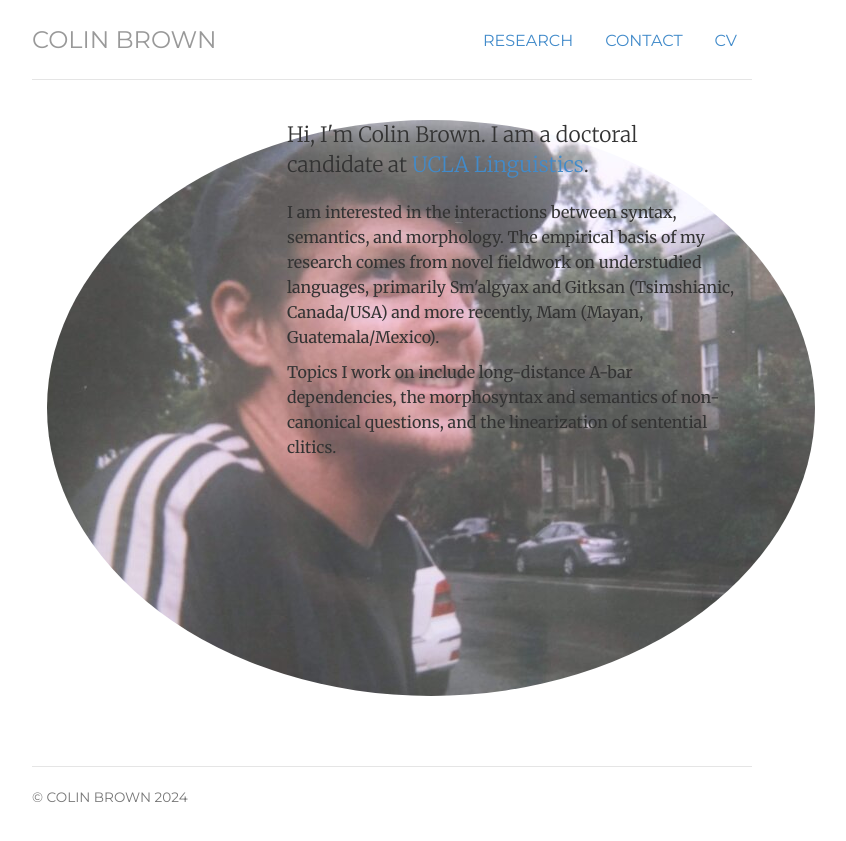
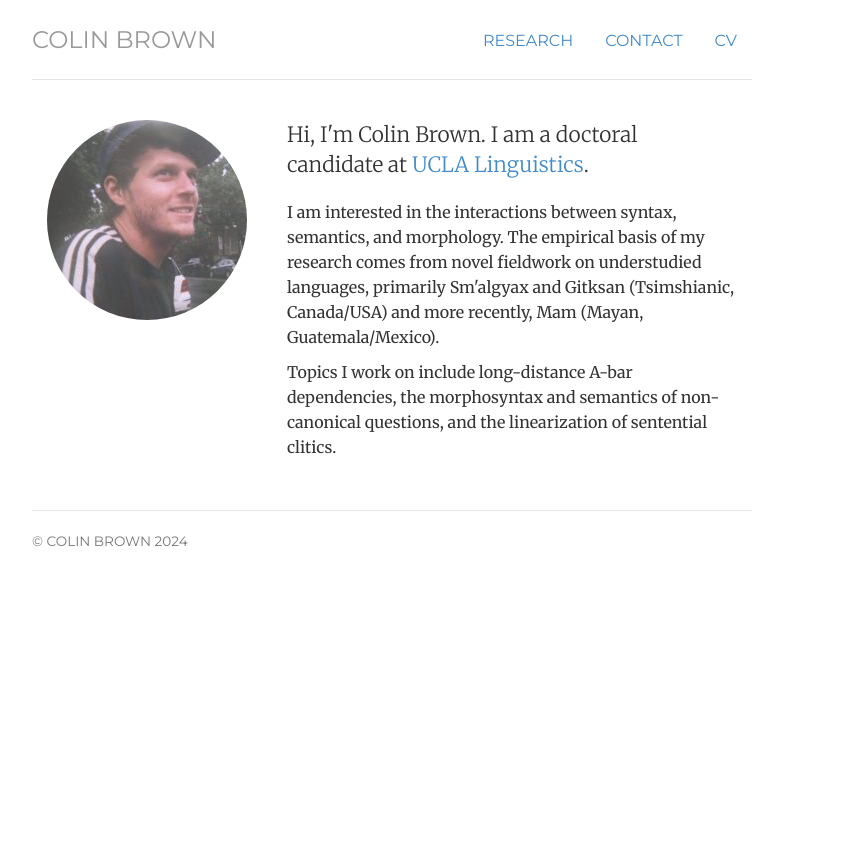
Before and after one commit to colinbr/colinbr.github.io, a Jekyll site: the page built from index.html, in a window 1280 px wide. Shown: the top 841 px of the page, without its empty margins (248-1094 px from the left). Built offline with Jekyll 4.4.1, drawn with Linux system fonts in a browser that asks for light colours.

Commit message:
change avatar

```diff
--- a/contact/index.html
+++ b/contact/index.html
@@ -2,13 +2,14 @@
 layout: default
 title: Colin Brown
 research: passive
+contact: active
 teaching: passive
 cv: passive
 description: Colin Brown is a doctoral candidate in linguistics at UCLA.
 ---
 <div class="contact">
 
-	<p>You can get in touch with or find me at: <a href="mailto: colinjbrown@ucla.edu">colinjbrown@ucla.edu</a></p>
+	<p>You can get in touch with or find me at: <a href="mailto: colinjbrown@ucla.edu">colinjbrown@ucla.edu</a>.</p>
 
 	<!-- <ul class="list-unstyled">
 	<li><a href="https://linguistics.ucla.edu/person/colin-brown/">@UCLA</a></li>
--- a/index.html
+++ b/index.html
@@ -10,7 +10,7 @@ description: Colin Brown is a doctoral candidate in linguistics at UCLA.
 <!-- <div class="jumbotron"> -->
 <div class="row marketing">
 	<div class="col-sm-4">
-	<img  class="img-circle avatar" alt="Colin Brown" src="img/colinbrownphoto200px.jpg">
+	<img  class="img-circle avatar" alt="Colin Brown" src="img/colinavatar.jpg">
 	</div>
 	<div itemscope itemtype="http://data-vocabulary.org/Person" class="col-sm-8">
 	<p class="lead">Hi, I'm <span itemprop="name">Colin Brown</span>. I am a <span itemprop="title">doctoral candidate</span> at <a href="https://linguistics.ucla.edu/">UCLA Linguistics</a>.</p>
```
Also changed, not shown: img/colinavatar.jpg (added), img/colinbrownphoto.JPG (deleted), img/colinbrownphoto200px.jpg (deleted).
